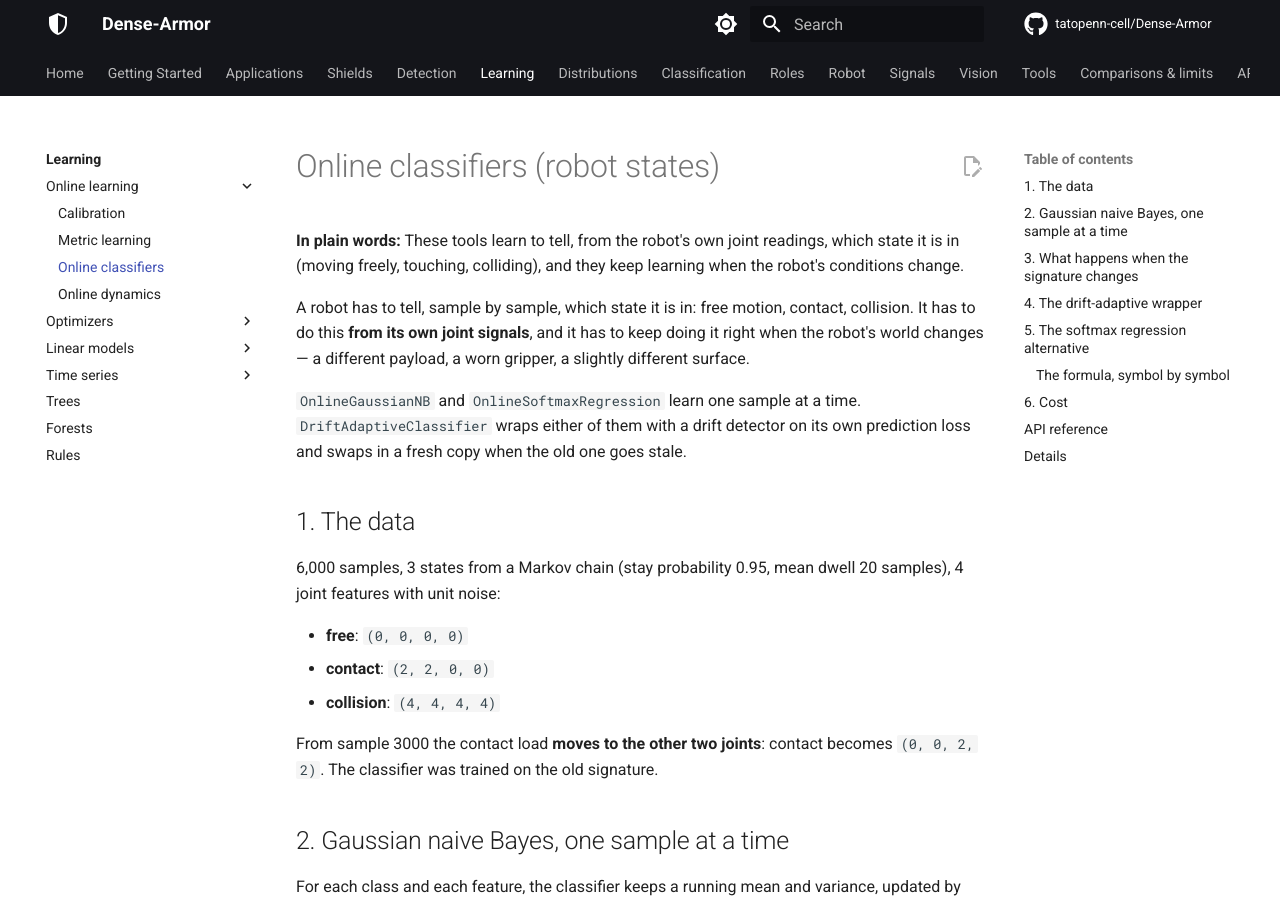
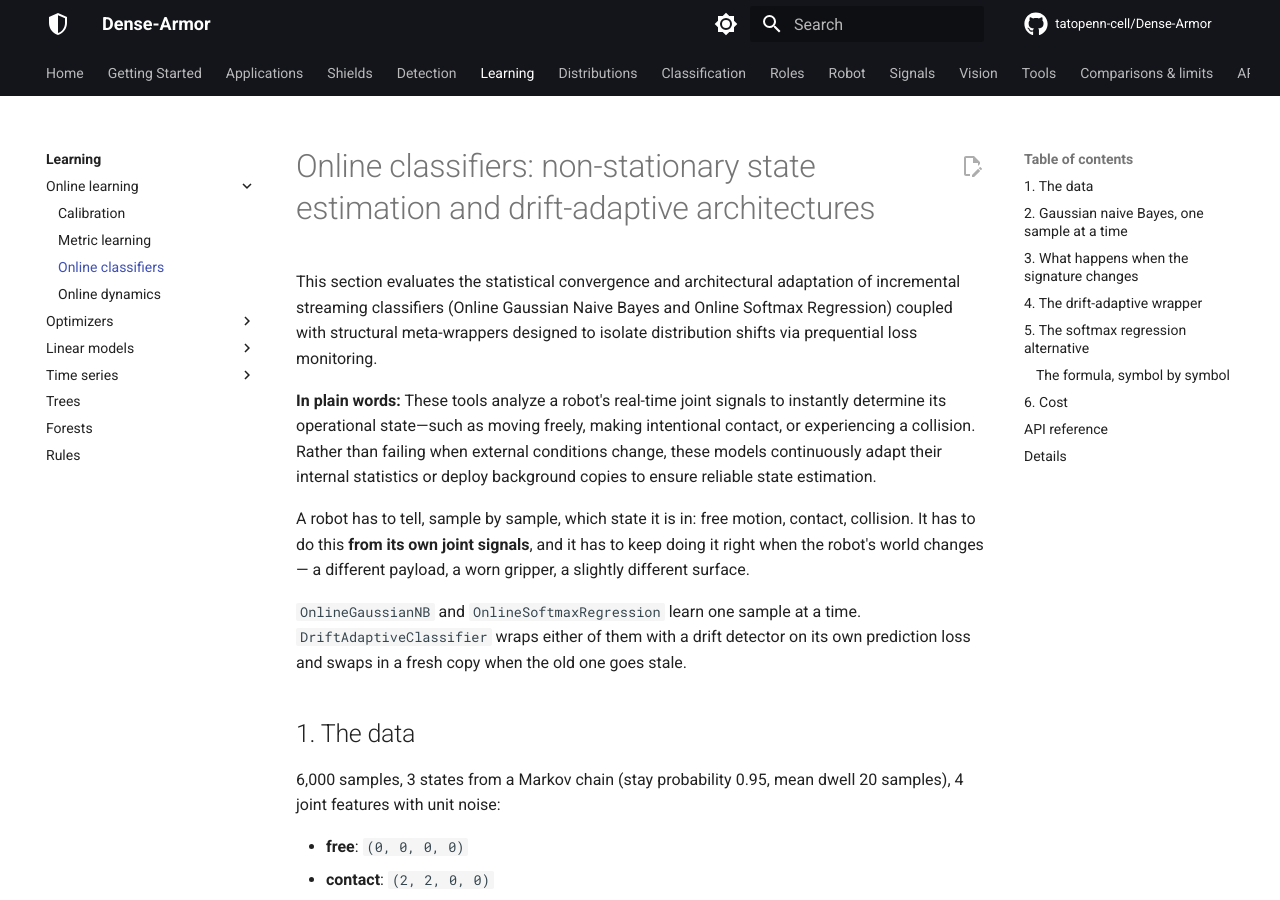
Before and after one commit to tatopenn-cell/Dense-Armor, an MkDocs documentation site: the page built from docs/learn/online_classifiers.md, in a window 1280 px wide and 900 px high. Built offline with MkDocs 1.6.1 and Material for MkDocs 9.7.7, drawn with Linux system fonts in a browser that asks for light colours; comment, search, counter and statistics services are not loaded.

Commit message:
Revise online classifiers section for clarity and detail
Updated the section on online classifiers to improve clarity and detail regarding non-stationary state estimation and drift-adaptive architectures.

```diff
--- a/docs/learn/online_classifiers.md
+++ b/docs/learn/online_classifiers.md
@@ -1,6 +1,9 @@
-# Online classifiers (robot states)
+# Online classifiers: non-stationary state estimation and drift-adaptive architectures
 
-**In plain words:** These tools learn to tell, from the robot's own joint readings, which state it is in (moving freely, touching, colliding), and they keep learning when the robot's conditions change.
+This section evaluates the statistical convergence and architectural adaptation of incremental streaming classifiers (Online Gaussian Naive Bayes and Online Softmax Regression) coupled with structural meta-wrappers designed to isolate distribution shifts via prequential loss monitoring.
+
+**In plain words:** These tools analyze a robot's real-time joint signals to instantly determine its operational state—such as moving freely, making intentional contact, or experiencing a collision. Rather than failing when external conditions change, these models continuously adapt their internal statistics or deploy background copies to ensure reliable state estimation.
+
 
 A robot has to tell, sample by sample, which state it is in: free motion, contact,
 collision. It has to do this **from its own joint signals**, and it has to keep doing it
```
